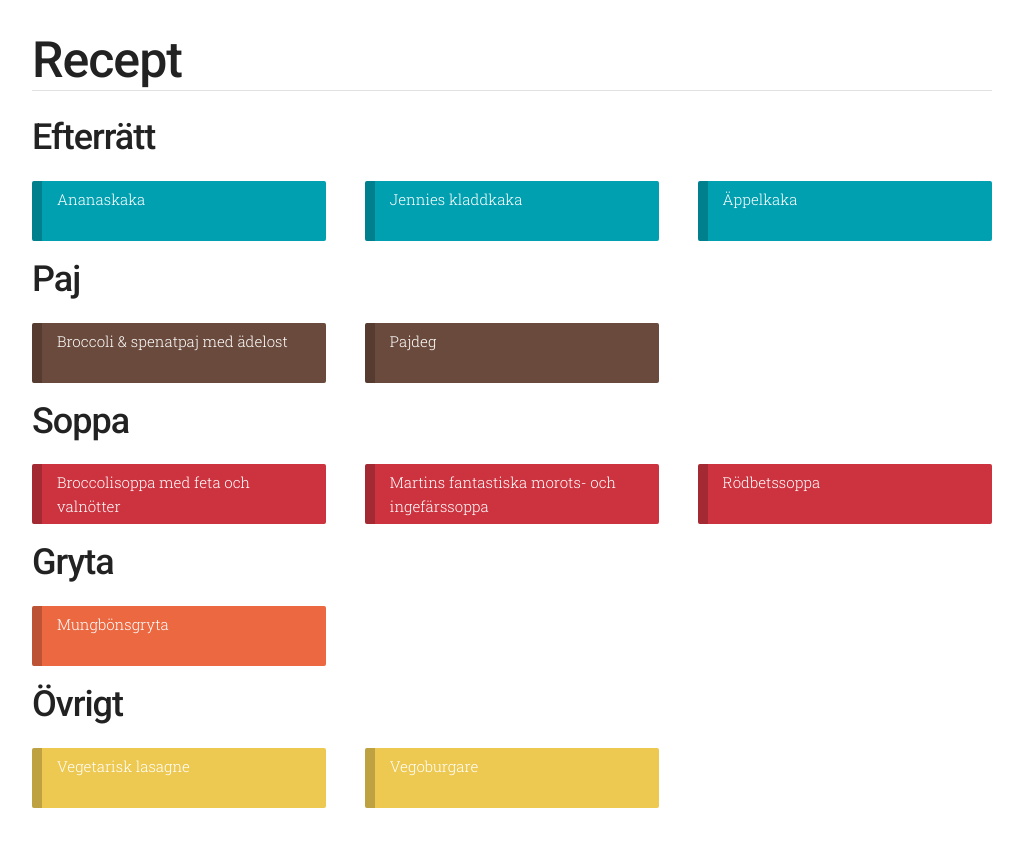
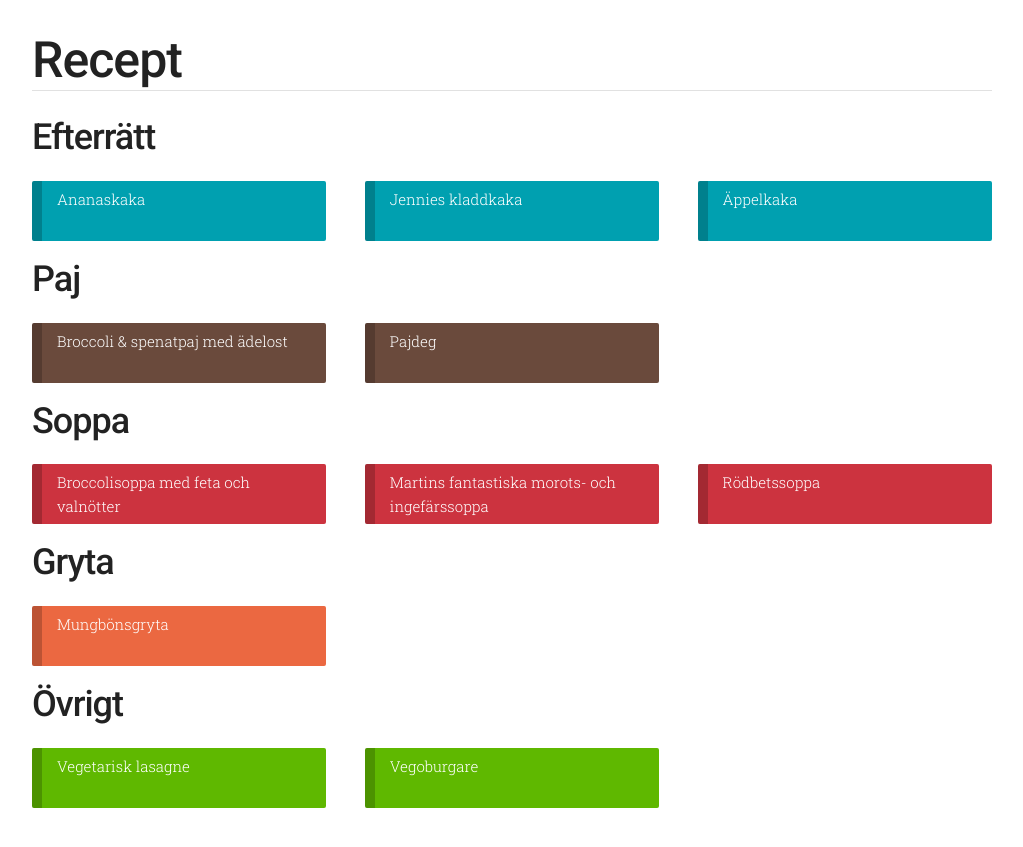
Before and after one commit to grapefrukt/recipes, a Jekyll site: the page built from index.md, in a window 1280 px wide. Shown: the top 847 px of the page, without its empty margins (128-1151 px from the left). Built offline with Jekyll 4.4.1, drawn with Linux system fonts in a browser that asks for light colours.

Commit message:
new color

```diff
--- a/css/skeleton.css
+++ b/css/skeleton.css
@@ -491,7 +491,7 @@ hr {
 }
 
 .recipes a.col-five {
-  background-color: #edc951;
+  background-color: #5fb800;
 }
 
 @media print {
```
